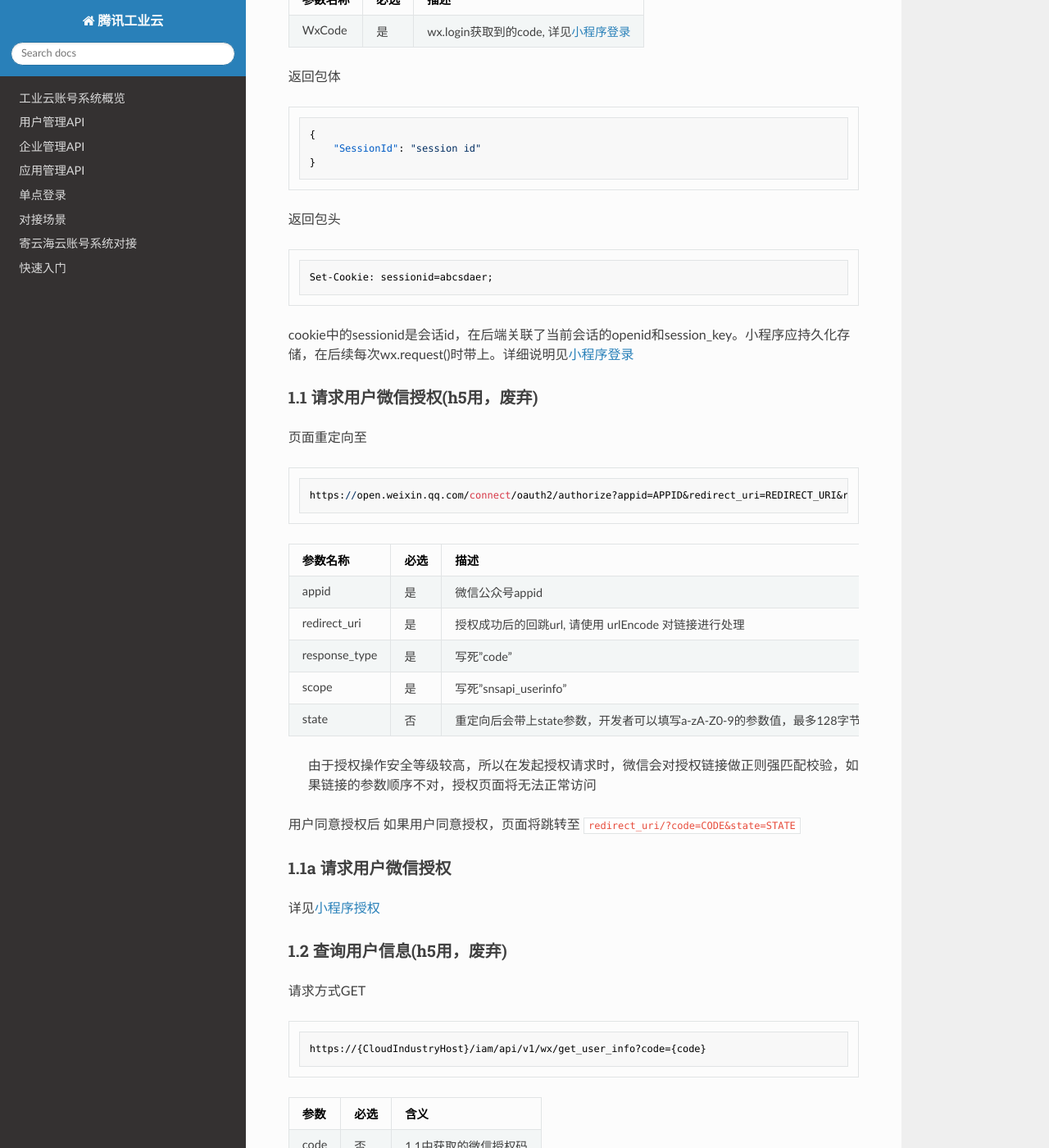
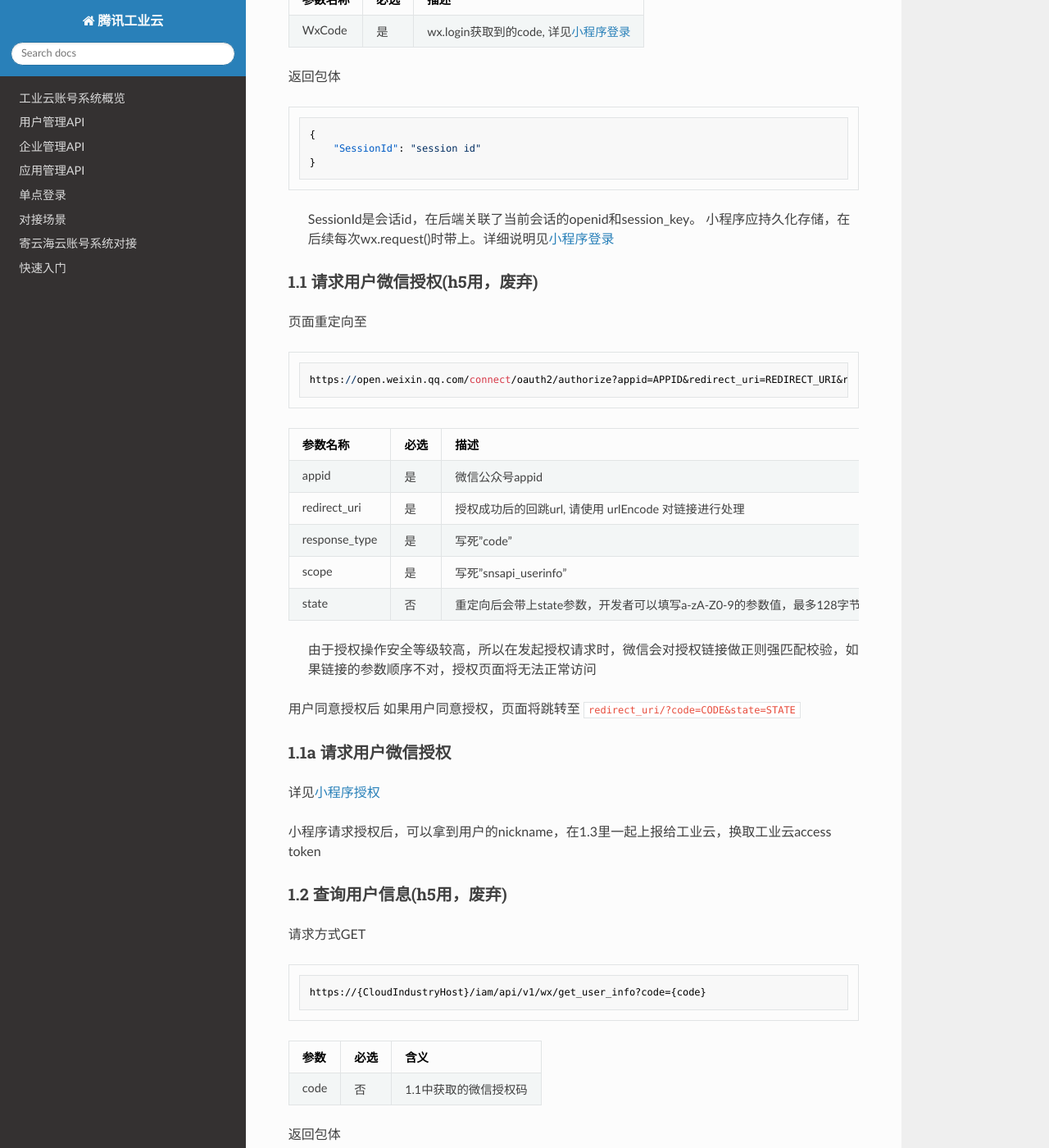
Before and after one commit to victorisildur/industry_account, an MkDocs documentation site: the page built from docs/coronavirus.md, in a window 1280 px wide and 1400 px high, scrolled down 1207 px. Shown: the whole window at 82% size. Built offline with MkDocs 1.6.1, drawn with Linux system fonts in a browser that asks for light colours; nearby versions of some CDN libraries; a script that is not in the unit is left out; some of the changed text lies outside the part shown.

Commit message:
feat: 昵称 + 手机号换工业云token

````diff
--- a/docs/coronavirus.md
+++ b/docs/coronavirus.md
@@ -30,13 +30,8 @@
 }
 ```
 
-返回包头
-
-```
-Set-Cookie: sessionid=abcsdaer;
-```
-
-cookie中的sessionid是会话id，在后端关联了当前会话的openid和session_key。小程序应持久化存储，在后续每次wx.request()时带上。详细说明见[小程序登录](https://developers.weixin.qq.com/miniprogram/dev/framework/open-ability/login.html)
+> SessionId是会话id，在后端关联了当前会话的openid和session_key。
+> 小程序应持久化存储，在后续每次wx.request()时带上。详细说明见[小程序登录](https://developers.weixin.qq.com/miniprogram/dev/framework/open-ability/login.html)
 
 ## 1.1 请求用户微信授权(h5用，废弃)
 
@@ -62,6 +57,8 @@
 ## 1.1a 请求用户微信授权
 
 详见[小程序授权](https://developers.weixin.qq.com/miniprogram/dev/framework/open-ability/authorize.html)
+
+小程序请求授权后，可以拿到用户的nickname，在1.3里一起上报给工业云，换取工业云access token
 
 ## 1.2 查询用户信息(h5用，废弃)
 
@@ -109,13 +106,19 @@
 https://{CloudIndustryHost}/iam/api/v1/wx/bind_mobile
 ```
 
+请求Header
+
+```
+Cookie: sessionid=asfwefbqwbfwqef;
+```
+
 请求包体
 
 ```json
 {
     "OpenId": "open id",
     "Mobile": "13700000000",
-    "Ticket": "123456"
+    "NickName": "张三"
 }
 ```
 
@@ -123,7 +126,7 @@
 | --- | --- | --- |
 | OpenId | 是 | 微信OpenId |
 | Mobile | 是 | 手机号 |
-| Ticket | 是 | 6位短信验证码 |
+| NickName | 是 | 昵称 |
 
 返回包体
 
````
